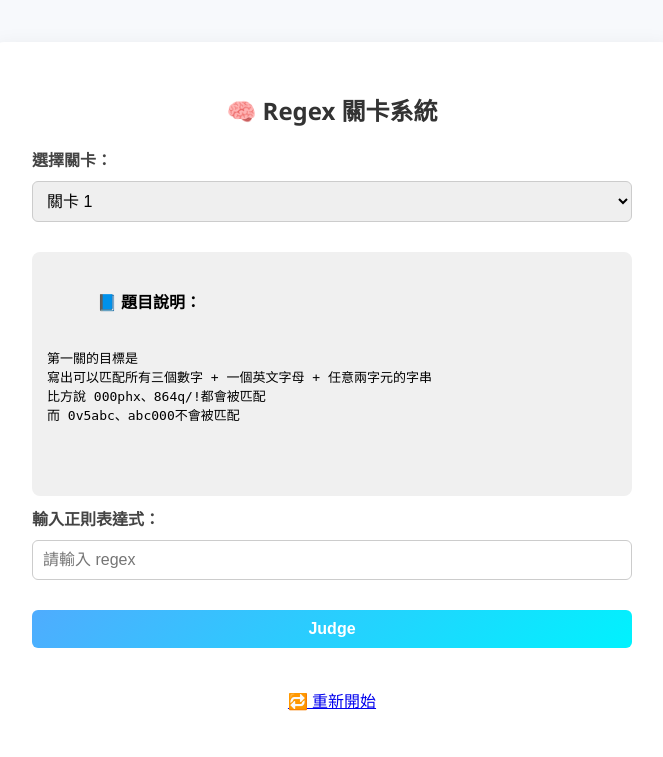
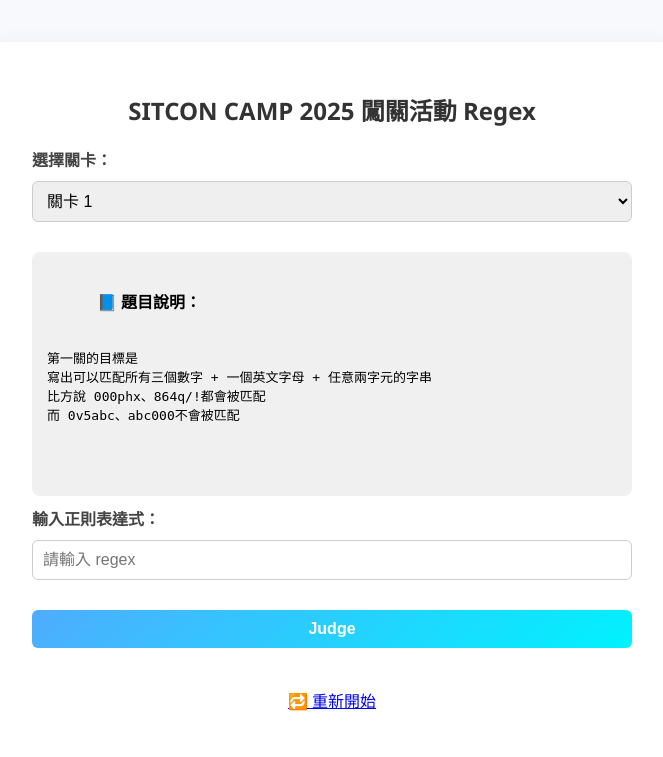
Before and after one commit to panboyu1813/regex_game, a Flask app: page / in a window 1280 px wide. Shown: the top 757 px of the page, without its empty margins (308-971 px from the left). Run offline with Flask 3, Linux system fonts and the light colour scheme.

Commit message:
Update index.html

```diff
--- a/templates/index.html
+++ b/templates/index.html
@@ -2,7 +2,7 @@
 <html lang="zh-Hant">
 <head>
     <meta charset="UTF-8">
-    <title>Regex Judge</title>
+    <title>SITCON CAMP 2025 闖關活動 Regex</title>
     <style>
         body {
             background: #f7f9fc;
@@ -109,11 +109,11 @@
 </head>
 <body>
 <div class="card">
-    <h2>🧠 Regex 關卡系統</h2>
+    <h2>SITCON CAMP 2025 闖關活動 Regex</h2>
     <form method="post">
         <label>選擇關卡：</label>
         <select name="level" id="level" required>
-            {% for i in range(1, 8) %}
+            {% for i in range(1, 13) %}
             <option value="{{ i }}" {% if i == selected_level %}selected{% endif %} {% if i > unlocked_level %}disabled{% endif %}>
                 關卡 {{ i }}{% if i > unlocked_level %}（尚未解鎖）{% endif %}
             </option>
```
